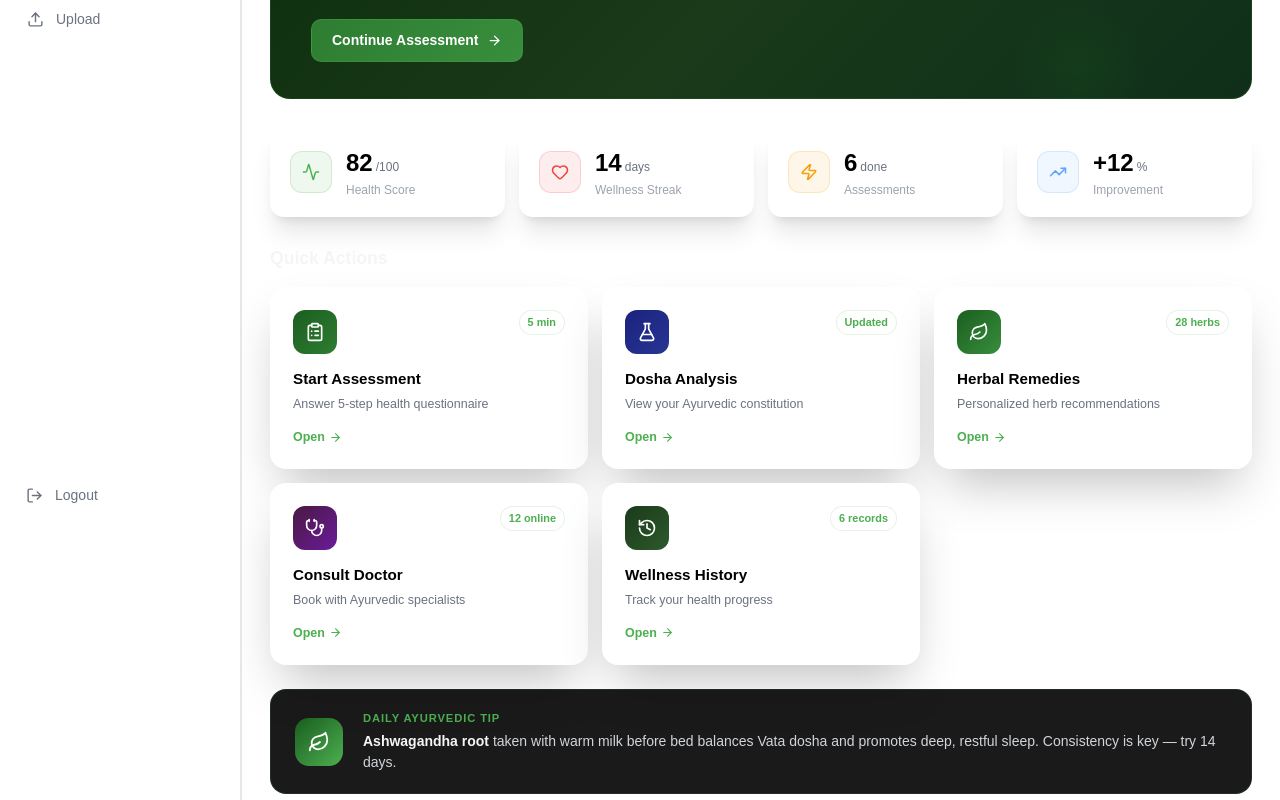
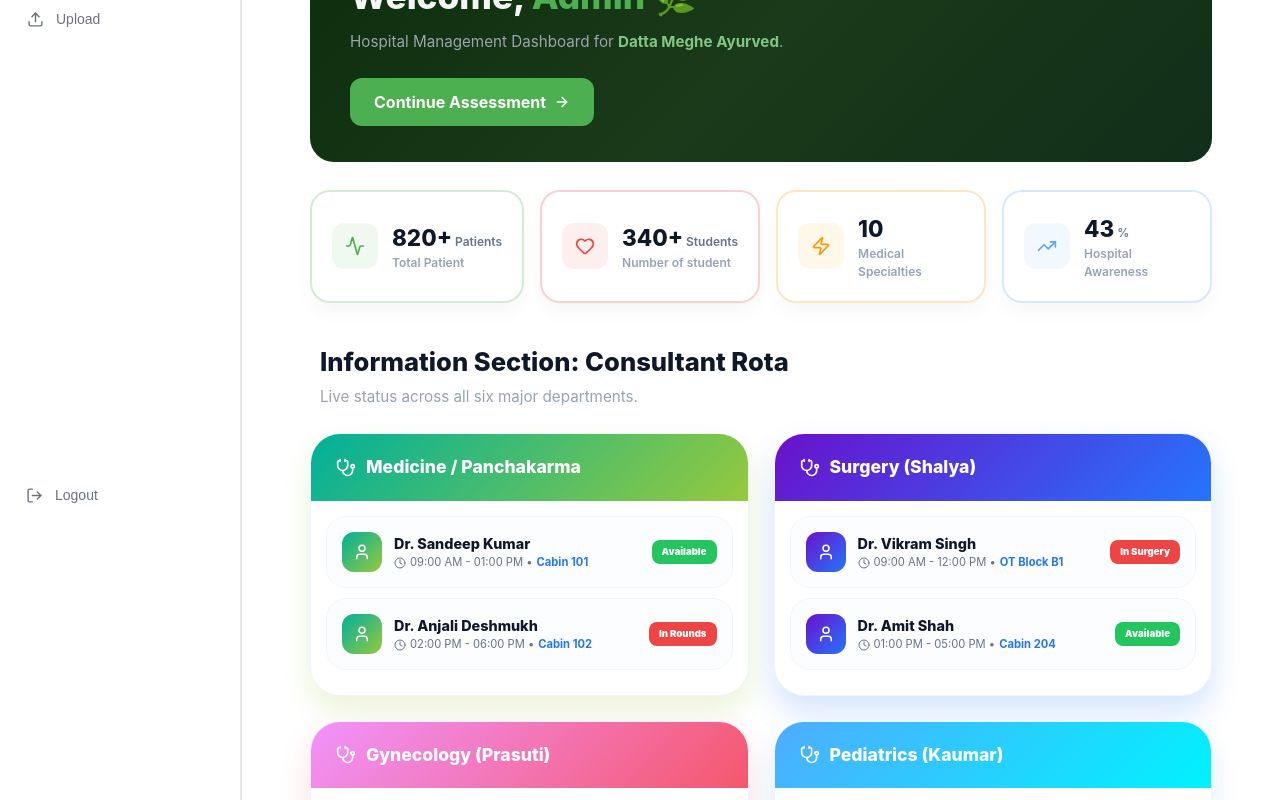
Before and after one commit to MUCHKUNDRAJE/Ayurveda, a React (Vite) app: page /dashboard in a window 1280 px wide. Shown: the part 260-1060 px from the top of the page. Built offline with nearby package versions, Linux system fonts and the light colour scheme.

Commit message:
New dashboard added

```diff
--- a/src/App.jsx
+++ b/src/App.jsx
@@ -26,7 +26,6 @@ function App() {
           <Route path="/filter" element={<Filter />} />
           <Route path="/upload" element={<Upload />} />
 
-
         </Route>
       </Routes>
     </BrowserRouter>
--- a/src/pages/Dashboard.jsx
+++ b/src/pages/Dashboard.jsx
@@ -1,202 +1,232 @@
-import { useNavigate } from "react-router-dom"
+import React from 'react';
+import { useNavigate } from "react-router-dom";
 import {
-  ClipboardList, Leaf, Stethoscope, History,
-  FlaskConical, TrendingUp, Zap, Heart, ArrowRight, Activity
-} from "lucide-react"
+  Leaf, Stethoscope, Zap, Heart, ArrowRight,
+  Activity, User, Clock, Star, TrendingUp
+} from "lucide-react";
 
-const CARDS = [
+
+const STATS = [
+  { icon: Activity, label: "Total Patient", value: "820+", unit: "Patients", color: "#4CAF50" },
+  { icon: Heart, label: "Number of student", value: "340+", unit: "Students", color: "#ef4444" },
+  { icon: Zap, label: "Medical Specialties", value: "10", unit: "", color: "#f59e0b" },
+  { icon: TrendingUp, label: "Hospital Awareness", value: "43", unit: "%", color: "#60a5fa" },
+];
+
+const DEPARTMENTS = [
   {
-    icon: ClipboardList, label: "Start Assessment", desc: "Answer 5-step health questionnaire",
-    to: "/assessment", gradient: "linear-gradient(135deg,#1B5E20,#2E7D32)", badge: "5 min"
+    name: "Medicine / Panchakarma",
+    gradient: "linear-gradient(135deg, #00b09b, #96c93d)",
+    glow: "rgba(150, 201, 61, 0.2)",
+    doctors: [
+      { name: "Dr. Sandeep Kumar", time: "09:00 AM - 01:00 PM", status: "Available", room: "Cabin 101" },
+      { name: "Dr. Anjali Deshmukh", time: "02:00 PM - 06:00 PM", status: "In Rounds", room: "Cabin 102" }
+    ]
   },
   {
-    icon: FlaskConical, label: "Dosha Analysis", desc: "View your Ayurvedic constitution",
-    to: "/dosha", gradient: "linear-gradient(135deg,#1a237e,#283593)", badge: "Updated"
+    name: "Surgery (Shalya)",
+    gradient: "linear-gradient(135deg, #6a11cb, #2575fc)",
+    glow: "rgba(37, 117, 252, 0.2)",
+    doctors: [
+      { name: "Dr. Vikram Singh", time: "09:00 AM - 12:00 PM", status: "In Surgery", room: "OT Block B1" },
+      { name: "Dr. Amit Shah", time: "01:00 PM - 05:00 PM", status: "Available", room: "Cabin 204" }
+    ]
   },
   {
-    icon: Leaf, label: "Herbal Remedies", desc: "Personalized herb recommendations",
-    to: "/remedies", gradient: "linear-gradient(135deg,#1B5E20,#388E3C)", badge: "28 herbs"
+    name: "Gynecology (Prasuti)",
+    gradient: "linear-gradient(135deg, #f093fb, #f5576c)",
+    glow: "rgba(245, 87, 108, 0.2)",
+    doctors: [
+      { name: "Dr. Meena Sharma", time: "09:00 AM - 02:00 PM", status: "Available", room: "Cabin 305" },
+      { name: "Dr. Sunita Rao", time: "03:00 PM - 07:00 PM", status: "On Call", room: "Maternity" }
+    ]
   },
   {
-    icon: Stethoscope, label: "Consult Doctor", desc: "Book with Ayurvedic specialists",
-    to: "/doctors", gradient: "linear-gradient(135deg,#4a1942,#6a1b9a)", badge: "12 online"
+    name: "Pediatrics (Kaumar)",
+    gradient: "linear-gradient(135deg, #4facfe, #00f2fe)",
+    glow: "rgba(79, 172, 254, 0.2)",
+    doctors: [
+      { name: "Dr. Rahul Verma", time: "10:00 AM - 02:00 PM", status: "Available", room: "Cabin 401" },
+      { name: "Dr. Sneha Patil", time: "04:00 PM - 08:00 PM", status: "Available", room: "Cabin 402" }
+    ]
   },
   {
-    icon: History, label: "Wellness History", desc: "Track your health progress",
-    to: "/history", gradient: "linear-gradient(135deg,#1a3a1a,#2d5a2d)", badge: "6 records"
+    name: "Cardiology",
+    gradient: "linear-gradient(135deg, #ff0844, #ffb199)",
+    glow: "rgba(255, 8, 68, 0.2)",
+    doctors: [
+      { name: "Dr. Mahesh Joshi", time: "11:00 AM - 03:00 PM", status: "Available", room: "Cardiac Lab" }
+    ]
   },
+  {
+    name: "Ophthalmology & ENT",
+    gradient: "linear-gradient(135deg, #f09819, #edde5d)",
+    glow: "rgba(240, 152, 25, 0.2)",
+    doctors: [
+      { name: "Dr. Vinay Gupta", time: "09:00 AM - 12:30 PM", status: "Available", room: "ENT Cabin 05" }
     ]
-
-const STATS = [
-  { icon: Activity, label: "Health Score", value: "82", unit: "/100", color: "#4CAF50" },
-  { icon: Heart, label: "Wellness Streak", value: "14", unit: "days", color: "#ef4444" },
-  { icon: Zap, label: "Assessments", value: "6", unit: "done", color: "#f59e0b" },
-  { icon: TrendingUp, label: "Improvement", value: "+12", unit: "%", color: "#60a5fa" },
-]
+  }
+];
 
 export default function Dashboard() {
-  const navigate = useNavigate()
+  const navigate = useNavigate();
 
   return (
-    <div style={{ maxWidth: 1100, margin: "0 auto" }}>
+    <div style={{ background: "#ffffff", minHeight: "100vh", padding: "40px", fontFamily: "'Inter', sans-serif" }}>
+      <div style={{ maxWidth: 1200, margin: "0 auto" }}>
+
+        <header style={{ marginBottom: "20px" }}>
+          <h1 style={{ fontSize: "24px", fontWeight: "700", color: "#1e293b", margin: 0 }}>
+            Dashboard
+          </h1>
+        </header>
+
         {/* Hero Banner */}
         <div style={{
           background: "linear-gradient(135deg,#0d2e0d,#1a3a1a,#0f2f1a)",
-        border: "1px solid rgba(76,175,80,0.15)",
-        borderRadius: 20,
-        padding: "36px 40px",
-        marginBottom: 28,
-        position: "relative",
-        overflow: "hidden",
+          borderRadius: 24, padding: "36px 40px", marginBottom: 28, position: "relative", overflow: "hidden",
         }}>
-        {/* Decorative circles */}
-        <div style={{
-          position: "absolute", right: -60, top: -60,
-          width: 220, height: 220,
-          background: "radial-gradient(circle,rgba(76,175,80,0.12),transparent 70%)",
-          borderRadius: "50%"
-        }} />
-        <div style={{
-          position: "absolute", right: 100, bottom: -40,
-          width: 140, height: 140,
-          background: "radial-gradient(circle,rgba(27,94,32,0.2),transparent 70%)",
-          borderRadius: "50%"
-        }} />
-
-        <div style={{ position: "relative" }}>
-          <div style={{ display: "flex", alignItems: "center", gap: 8, marginBottom: 10 }}>
-            <div style={{ width: 8, height: 8, borderRadius: "50%", background: "#4CAF50" }} />
-            <span style={{ fontSize: "0.75rem", color: "#4CAF50", fontWeight: 600, letterSpacing: "0.08em", textTransform: "uppercase" }}>
-              Your AI Wellness Partner
-            </span>
-          </div>
-          <h2 style={{  fontSize: "2rem", fontWeight: 700, color: "#f5f5f5", margin: "0 0 8px", lineHeight: 1.2 }}>
-            Good Morning, <span style={{ color: "#4CAF50" }}>Arjun</span> 🌿
+          <div style={{ position: "relative", zIndex: 2 }}>
+            <h2 style={{ fontSize: "2.2rem", fontWeight: 800, color: "#f5f5f5", margin: "0 0 8px" }}>
+              Welcome, <span style={{ color: "#4CAF50" }}>Admin</span> 🌿
             </h2>
-          <p style={{ color: "#9ca3af", fontSize: "0.95rem", margin: "0 0 24px", maxWidth: 480 }}>
-            Your Dosha profile shows a <strong style={{ color: "#81C784" }}>Vata dominance</strong>. Today's focus: grounding practices and warm, nourishing foods.
+            <p style={{ color: "#9ca3af", fontSize: "0.95rem", margin: "0 0 24px", maxWidth: 500 }}>
+              Hospital Management Dashboard for <strong style={{ color: "#81C784" }}>Datta Meghe Ayurved</strong>.
             </p>
-          <button className="btn-primary" onClick={() => navigate("/assessment")} style={{ fontSize: "0.875rem" }}>
-            Continue Assessment <ArrowRight size={15} />
+            <button onClick={() => navigate("/assessment")} style={{ background: "#4CAF50", color: "white", border: "none", padding: "12px 24px", borderRadius: "12px", fontWeight: "700", cursor: "pointer", display: "flex", alignItems: "center", gap: 8 }}>
+              Continue Assessment <ArrowRight size={16} />
             </button>
           </div>
         </div>
 
         {/* Stats Row */}
-      <div style={{ display: "grid", gridTemplateColumns: "repeat(4,1fr)", gap: 14, marginBottom: 28 }}>
+        <div style={{
+          display: "grid",
+          gridTemplateColumns: "repeat(4, 1fr)",
+          gap: "16px",
+          marginBottom: "40px"
+        }}>
           {STATS.map(({ icon: Icon, label, value, unit, color }) => (
-          <div key={label} style={{
-            background:"white",
-            border: "2px solid gary",
-            borderRadius: 14,
-            padding: "18px 20px",
+            <div
+              key={label}
+              className="stat-card-lift"
+              style={{
+                background: "white",
+                // Dynamic border: Uses the theme color with 40% opacity
+                border: `2px solid ${color}40`,
+                borderRadius: "20px",
+                padding: "20px",
                 display: "flex",
                 alignItems: "center",
-            gap: 14,
-          }} className="shadow-xl">
+                gap: "14px",
+                boxShadow: "0 10px 25px -5px rgba(0,0,0,0.05)",
+                transition: "all 0.3s cubic-bezier(0.4, 0, 0.2, 1)", // Smooth lift-up
+                cursor: "pointer",
+                position: "relative"
+              }}
+            >
+              {/* Icon Container */}
               <div style={{
-              width: 42, height: 42,
-              background: `${color}18`,
-              border: `1px solid ${color}30`,
-              borderRadius: 12,
+                width: "46px",
+                height: "46px",
+                background: `${color}15`,
+                borderRadius: "12px",
+                display: "flex",
+                alignItems: "center",
+                justifyContent: "center",
+                flexShrink: 0
+              }}>
+                <Icon size={20} style={{ color }} />
+              </div>
 
-              display: "flex", alignItems: "center", justifyContent: "center",
-              flexShrink: 0,
-            }} >
-              <Icon size={18} style={{ color }} />
+              {/* Text Content */}
+              <div style={{ flex: 1 }}>
+                <div style={{ display: "flex", alignItems: "baseline", gap: "3px" }}>
+                  <span style={{ fontSize: "1.4rem", fontWeight: 800, color: "#0f172a" }}>{value}</span>
+                  <span style={{ fontSize: "0.75rem", color: "#64748b", fontWeight: 600 }}>{unit}</span>
+                </div>
+                <div style={{ fontSize: "0.75rem", color: "#94a3b8", fontWeight: 600 }}>{label}</div>
+              </div>
+            </div>
+          ))}
+
+          {/* CSS for Hover Effect */}
+          <style>
+            {`
+              .stat-card-lift:hover {
+                transform: translateY(-10px);
+                box-shadow: 0 20px 30px -10px rgba(0,0,0,0.12) !important;
+                border-color: currentColor; /* Brightens border on hover */
+                background-color: #fafafa;
+              }
+            `}
+          </style>
+        </div>
+
+        {/* Header for Department Section */}
+        <div style={{ marginBottom: 25, paddingLeft: 10 }}>
+           <h3 style={{ fontSize: "1.6rem", fontWeight: 800, color: "#0f172a", margin: 0 }}>Information Section: Consultant Rota</h3>
+           <p style={{ color: "#94a3b8", fontSize: "0.95rem", marginTop: 4 }}>Live status across all six major departments.</p>
+        </div>
+
+        {/* Full Grid of All Departments */}
+        <div style={{ display: "grid", gridTemplateColumns: "repeat(auto-fill, minmax(360px, 1fr))", gap: "25px", marginBottom: 40 }}>
+          {DEPARTMENTS.map((dept, idx) => (
+            <div key={idx} style={{
+              background: "#fff", borderRadius: "30px", border: "1px solid #f1f5f9",
+              overflow: "hidden", boxShadow: `0 15px 30px ${dept.glow}`
+            }} className="vibrant-card">
+              <div style={{ background: dept.gradient, padding: "20px 25px", color: "#fff" }}>
+                <h4 style={{ margin: 0, fontSize: "1.1rem", fontWeight: "800", display: "flex", alignItems: "center", gap: 10 }}>
+                  <Stethoscope size={20} /> {dept.name}
+                </h4>
+              </div>
+              <div style={{ padding: "15px" }}>
+                {dept.doctors.map((doc, dIdx) => (
+                  <div key={dIdx} style={{
+                    padding: "15px", borderRadius: "20px", background: "#fcfdfe", border: "1px solid #f1f5f9",
+                    display: "flex", justifyContent: "space-between", alignItems: "center", marginBottom: 10
+                  }}>
+                    <div style={{ display: "flex", gap: 12, alignItems: "center" }}>
+                      <div style={{ width: 40, height: 40, borderRadius: 12, background: dept.gradient, display: "flex", alignItems: "center", justifyContent: "center", color: "#fff" }}>
+                        <User size={18} />
                       </div>
                       <div>
-              <div style={{ display: "flex", alignItems: "baseline", gap: 3 }}>
-                <span style={{ fontSize: "1.5rem", fontWeight: 700, color: "black" }}>{value}</span>
-                <span style={{ fontSize: "0.75rem", color: "#6b7280" }}>{unit}</span>
+                        <div style={{ fontWeight: "800", color: "#0f172a", fontSize: "0.9rem" }}>{doc.name}</div>
+                        <div style={{ fontSize: "0.7rem", color: "#64748b", display: "flex", alignItems: "center", gap: 4 }}>
+                          <Clock size={12} /> {doc.time} • <span style={{color: '#2575fc', fontWeight: 'bold'}}>{doc.room}</span>
                         </div>
-              <div style={{ fontSize: "0.75rem", color: "#9ca3af" }}>{label}</div>
+                      </div>
+                    </div>
+                    <span style={{
+                      fontSize: "0.6rem", fontWeight: "900", padding: "5px 10px", borderRadius: "8px",
+                      background: doc.status === "Available" ? "#22c55e" : "#ef4444", color: "#fff"
+                    }}>{doc.status}</span>
+                  </div>
+                ))}
               </div>
             </div>
           ))}
         </div>
 
-      {/* Navigation Cards */}
-      <div>
-        <h3 style={{ fontSize: "1.1rem", fontWeight: 700, color: "#f5f5f5", marginBottom: 16 }}>
-          Quick Actions
-        </h3>
-        <div style={{ display: "grid", gridTemplateColumns: "repeat(3,1fr)", gap: 14 }}>
-          {CARDS.map(({ icon: Icon, label, desc, to, gradient, badge }) => (
-            <div
-              key={to}
-              className="card-hover"
-              onClick={() => navigate(to)}
-              style={{
-                background: "white",
-                color:"black",
-                border: "1px solid rgba(255,255,255,0.06)",
-                borderRadius: 16,
-                padding: "22px",
-                position: "relative",
-                overflow: "hidden",
-              }}
-               className="shadow-2xl"
-            >
-              {/* Gradient accent top */}
-              <div style={{ position: "absolute", top: 0, left: 0, right: 0, height: 3, background: "white", borderRadius: "16px 16px 0 0" }} />
-
-              <div style={{ display: "flex", justifyContent: "space-between", alignItems: "flex-start", marginBottom: 14 }}>
-                <div style={{
-                  width: 44, height: 44,
-                  background: gradient,
-                  borderRadius: 12,
-                  display: "flex", alignItems: "center", justifyContent: "center",
-                }}>
-                  <Icon size={20} color="white" />
-                </div>
-                <span style={{
-                  fontSize: "0.68rem", fontWeight: 600, padding: "3px 8px",
-                  borderRadius: 100,
-                  background: "white",
-                  color: "#4CAF50",
-                  border: "1px solid rgba(76,175,80,0.15)"
-                }}>{badge}</span>
-              </div>
-
-              <h4 style={{ fontSize: "0.95rem", fontWeight: 700, color: "black", margin: "0 0 5px" }}>{label}</h4>
-              <p style={{ fontSize: "0.78rem", color: "#6b7280", margin: "0 0 14px", lineHeight: 1.4 }}>{desc}</p>
-
-              <div style={{ display: "flex", alignItems: "center", gap: 4, color: "#4CAF50", fontSize: "0.78rem", fontWeight: 600 }}>
-                Open <ArrowRight size={13} />
-              </div>
-            </div>
-          ))}
-        </div>
-      </div>
-
-      {/* Bottom: Daily Tip */}
-      <div style={{
-        marginTop: 24,
-        background: "#1a1a1a",
-        border: "1px solid rgba(76,175,80,0.15)",
-        borderRadius: 16,
-        padding: "20px 24px",
-        display: "flex",
-        alignItems: "center",
-        gap: 20,
-      }}>
-        <div style={{
-          width: 48, height: 48,
-          background: "linear-gradient(135deg,#1B5E20,#4CAF50)",
-          borderRadius: 14,
-          display: "flex", alignItems: "center", justifyContent: "center",
-          flexShrink: 0,
-        }}>
-          <Leaf size={22} color="white" />
+        {/* Daily Tip */}
+        <div style={{ background: "#1a1a1a", borderRadius: 20, padding: "24px 30px", display: "flex", alignItems: "center", gap: 20 }}>
+          <div style={{ width: 50, height: 50, background: "linear-gradient(135deg,#1B5E20,#4CAF50)", borderRadius: 14, display: "flex", alignItems: "center", justifyContent: "center", flexShrink: 0 }}>
+            <Leaf size={24} color="white" />
           </div>
           <div>
-          <div style={{ fontSize: "0.7rem", color: "#4CAF50", fontWeight: 700, letterSpacing: "0.08em", textTransform: "uppercase", marginBottom: 4 }}>Daily Ayurvedic Tip</div>
-          <p style={{ fontSize: "0.875rem", color: "#d1d5db", margin: 0, lineHeight: 1.5 }}>
-            <strong style={{ color: "#f5f5f5" }}>Ashwagandha root</strong> taken with warm milk before bed balances Vata dosha and promotes deep, restful sleep. Consistency is key — try 14 days.
+            <div style={{ fontSize: "0.75rem", color: "#4CAF50", fontWeight: 800, textTransform: "uppercase", marginBottom: 4 }}>Daily Ayurvedic Tip</div>
+            <p style={{ fontSize: "0.9rem", color: "#d1d5db", margin: 0, lineHeight: 1.5 }}>
+              <strong style={{ color: "#fff" }}>Ashwagandha root</strong> balances Vata dosha and promotes deep, restful sleep. Try for 14 days.
             </p>
           </div>
         </div>
       </div>
-  )
+
+      <style>{`
+        .vibrant-card { transition: transform 0.3s ease; }
+        .vibrant-card:hover { transform: translateY(-8px); }
+      `}</style>
+    </div>
+  );
 }
--- a/src/pages/Report.jsx
+++ b/src/pages/Report.jsx
@@ -699,8 +699,8 @@ export default function Report() {
         {/* Header */}
         <div className="flex items-start justify-between mb-6">
           <div>
-            <h1 className="text-4xl font-extrabold tracking-tight leading-none">Dashboard</h1>
-            <p className="text-gray-400 text-xs mt-1">Jun 1 – Aug 31, 2024 ∨</p>
+            <h1 className="text-4xl font-extrabold tracking-tight leading-none">Report</h1>
+            <p className="text-gray-400 text-xs mt-1">Jan 1 – Feb 31, 2026 ∨</p>
           </div>
           <div className="flex gap-12">
             {[
```
Lines whose indentation alone changed are shown as unchanged.
